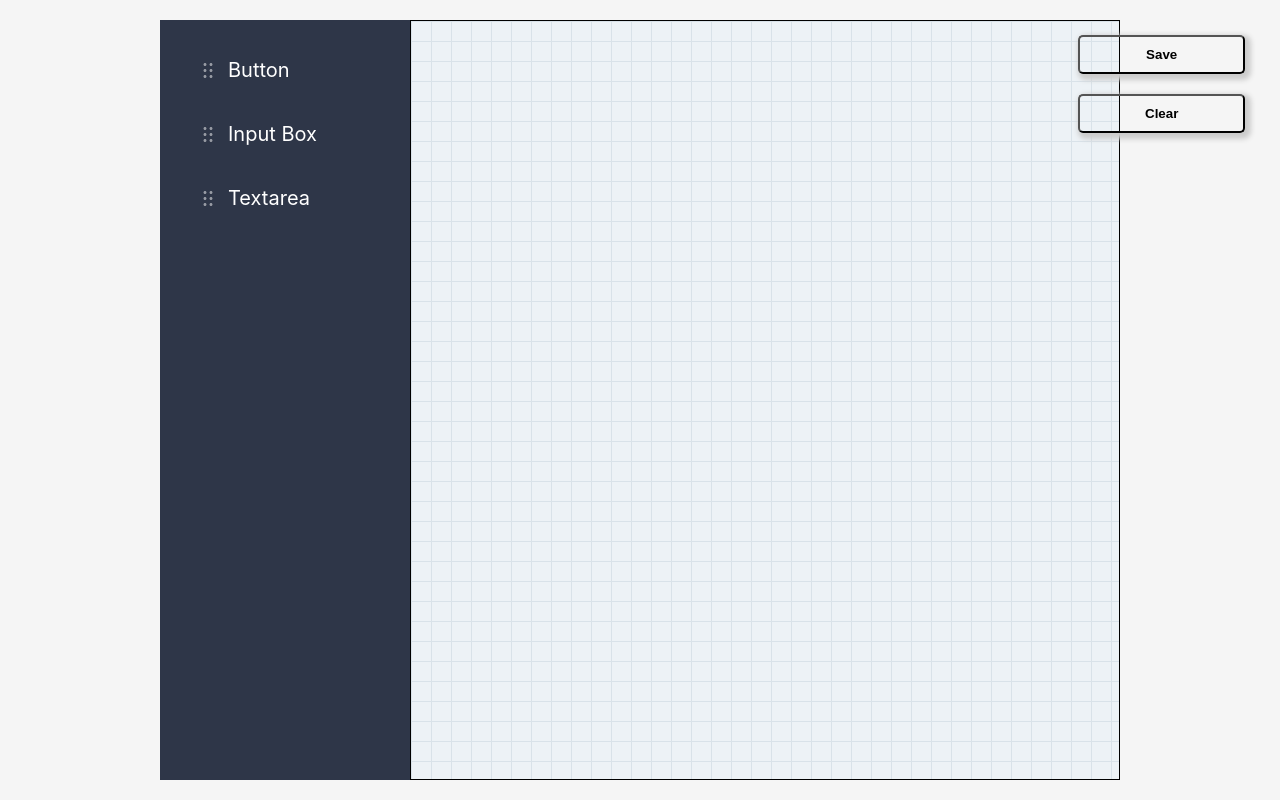
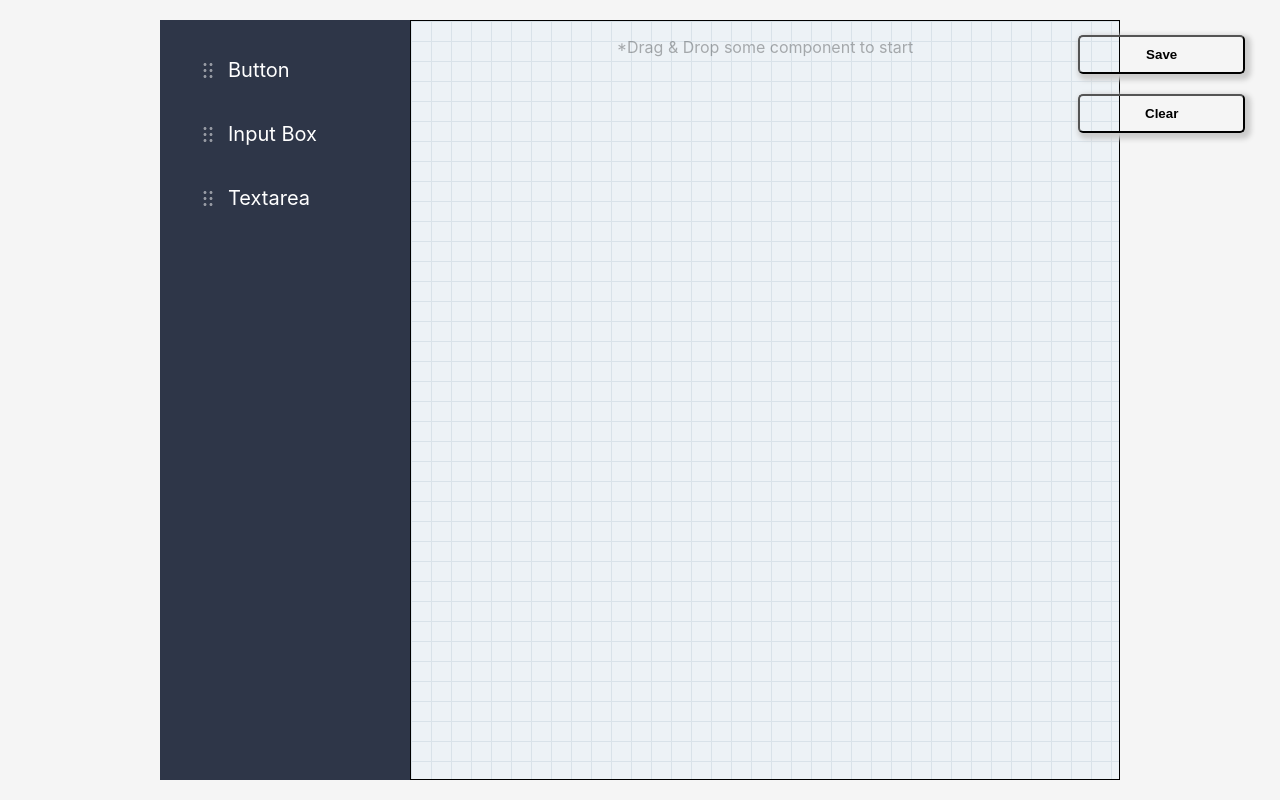
Before and after one commit to karthick3018/react-gui, a React (Create React App) app: page / in a window 1280 px wide. Built offline with nearby package versions, Linux system fonts and the light colour scheme.

Commit message:
local storage added

```diff
--- a/src/components/droppablePlace/droppable.css
+++ b/src/components/droppablePlace/droppable.css
@@ -11,3 +11,9 @@
   width: 100%;
   display: flex;
 }
+
+.tour-text{
+  display: grid;
+  justify-content: center;
+  opacity: 0.3;
+}
--- a/src/components/droppablePlace/index.js
+++ b/src/components/droppablePlace/index.js
@@ -1,6 +1,7 @@
 import React from 'react';
 import { Droppable, Draggable } from 'react-beautiful-dnd';
 import {  getDraggableItemStyle } from '../../helpers/styleFn.js';
+import {returnRespectiveHtmlElement} from '../../helpers/generateUiElements';
 import './droppable.css'
 
 const DroppablePlace = ({ droppedElements }) => {
@@ -10,9 +11,9 @@ const DroppablePlace = ({ droppedElements }) => {
         <div
           className="droppable-wrapper"
           ref={provided.innerRef}
-          // style={getDraggableListStyle(snapshot.isDraggingOver)}
           >
-          {droppedElements.map((item, index) => (
+          {droppedElements?.length ?
+           droppedElements?.map((item, index) => (
             <Draggable
               key={item.id}
               draggableId={item.id}
@@ -27,11 +28,11 @@ const DroppablePlace = ({ droppedElements }) => {
                     snapshot.isDragging,
                     provided.draggableProps.style
                   )}>
-                  {item.content}
+                  {returnRespectiveHtmlElement(item.content)}
                 </div>
               )}
             </Draggable>
-          ))}
+          )):<p className="tour-text">*Drag & Drop some component to start</p>}
         </div>
       )}
     </Droppable>
--- a/src/components/renderPlace/index.js
+++ b/src/components/renderPlace/index.js
@@ -1,4 +1,4 @@
-import React, { useState } from 'react';
+import React, { useEffect,useState } from 'react';
 import { DragDropContext } from 'react-beautiful-dnd';
 import SideBarRender from '../sidebar';
 import DroppablePlace from '../droppablePlace';
@@ -13,7 +13,14 @@ const initialElements = [{ id: 'button', content:"Button" },
 
 const Main = () => {
     const [sidebarElements, setSideBarElements] = useState(initialElements);
-    const [droppedElements, setDroppedElements] = useState([])
+    const [droppedElements, setDroppedElements] = useState([]);
+
+    useEffect(()=>{
+       const previousElements = JSON.parse(localStorage.getItem("movedElements"));
+       if(previousElements && previousElements?.length){
+           setDroppedElements(previousElements);
+       }
+    },[])
 
     const onDragEnd = result => {
         const { source, destination,draggableId } = result;
@@ -40,6 +47,15 @@ const Main = () => {
         };
     }
 
+    const handleSave = () => {
+      localStorage.setItem('movedElements',JSON.stringify(droppedElements))
+    }
+
+    const handleClear = () => {
+         setDroppedElements([]);
+         localStorage.removeItem('movedElements')
+    }
+
     return (
         <DragDropContext onDragEnd={onDragEnd}>
             <div className="aside-wrapper">
@@ -47,9 +63,9 @@ const Main = () => {
                 <DroppablePlace droppedElements={droppedElements} />
             </div>
 
-               <div className="fn-btn">
-                 <button className="save-btn">Save</button>
-                 <button className="clear-btn">Clear</button>
+               <div className="btn-wrap">
+                 <button onClick={handleSave} className="save-btn">Save</button>
+                 <button onClick={handleClear} className="clear-btn">Clear</button>
                 </div>
 
         </DragDropContext>
--- a/src/components/renderPlace/main.css
+++ b/src/components/renderPlace/main.css
@@ -7,7 +7,7 @@
   height: 100vh;
 }
 
-.fn-btn{
+.btn-wrap{
   position: absolute;
   top: 0;
   right: 0;
--- a/src/components/sidebar/index.js
+++ b/src/components/sidebar/index.js
@@ -14,7 +14,7 @@ const SideBarRender = ({
                 <div
                     ref={provided.innerRef}
                     style={getSidebarListStyle(snapshot.isDraggingOver)}>
-                    {sidebarElements.map((item, index) => (
+                    {sidebarElements?.map((item, index) => (
                         <Draggable
                             key={item.id}
                             draggableId={item.id}
--- a/src/helpers/generateUiElements.js
+++ b/src/helpers/generateUiElements.js
@@ -14,12 +14,11 @@ export const returnRespectiveHtmlElement = (type) => {
 }
 
 export const generatedElements = (type, id) => {
-  const htmlElement = returnRespectiveHtmlElement(type);
   const uiElementArray = [];
 
   uiElementArray.push({
     id: `${200 + id}`,
-    content: htmlElement
+    content: type
   })
   return uiElementArray;
 }
```
